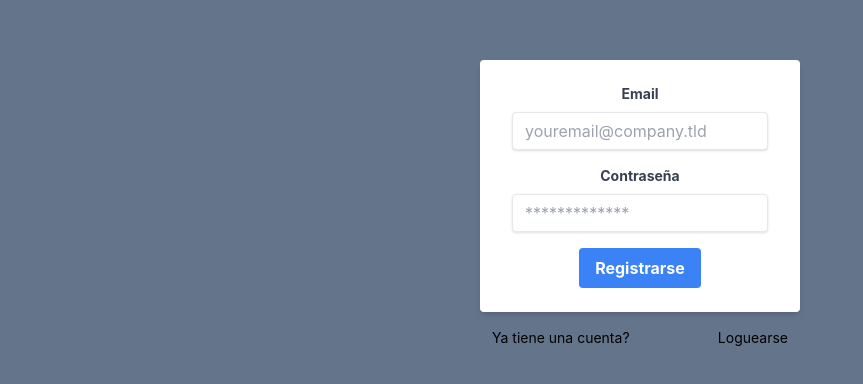
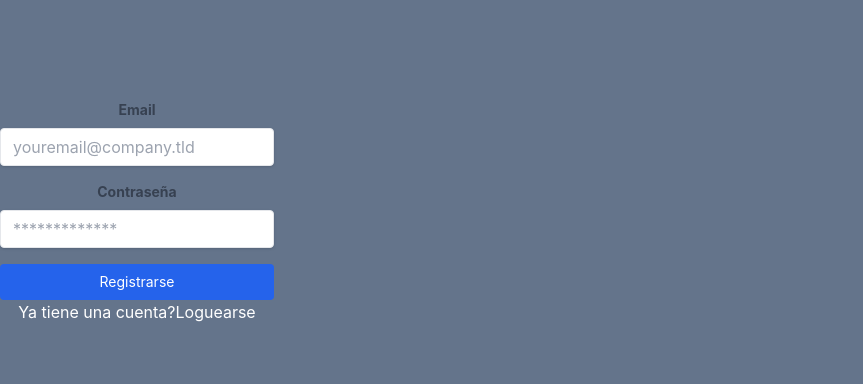
Before and after one commit to luanaesteve/AIDE_APP, a React (Create React App) app: page /register in a window 1280 px wide. Shown: the part 188-572 px from the top of the page, without its empty margins (0-863 px from the left). Built offline with nearby package versions, Linux system fonts and the light colour scheme; no server answers.

Commit message:
dajsndadka

```diff
--- a/src/UI/Screens/RegisterScreen.js
+++ b/src/UI/Screens/RegisterScreen.js
@@ -30,12 +30,12 @@ export default function RegisterScreen() {
   };
 
   return (
-    <div className="w-full max-w-xs m-auto text-black">
+    <div className="min-h-screen flex flex-col items-center justify-center bg-gradient-to-r from-primary to-secondary">
       {error && <Alert message={error} />}
 
       <form
         onSubmit={handleSubmit}
-        className="bg-white shadow-md rounded px-8 pt-6 pb-6 mb-4"
+
       >
         <div className="mb-4">
           <label
@@ -67,14 +67,14 @@ export default function RegisterScreen() {
           />
         </div>
 
-        <button className="bg-blue-500 hover:bg-blue-700 text-white font-bold py-2 px-4 rounded focus:outline-none focus:shadow-outline">
+        <button className="flex items-center justify-center focus:outline-none text-white text-sm sm:text-base bg-blue-600 hover:bg-blue-700 rounded py-2 w-full transition duration-150 ease-in">
           Registrarse
         </button>
       </form>
-      <p className="my-4 text-sm flex justify-between px-3">
+      <p className="">
         Ya tiene una cuenta?
         <Link to="/" className="text-700 hover:text-blue-900">
-          Loguearse
+            Loguearse
         </Link>
       </p>
     </div>
```
